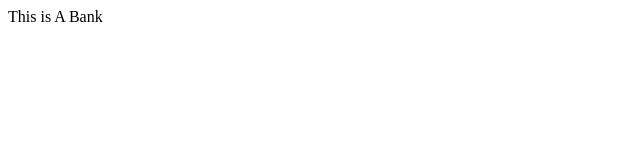
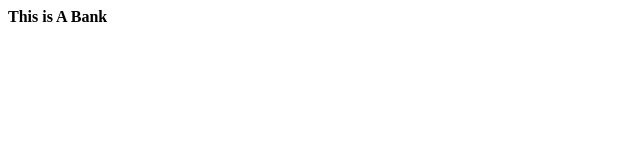
Before and after one commit to davyjonesarr/bank-website, a plain HTML site: page index.html in a window 1280 px wide. Shown: the full height of the page, 0-640 px from the left. Drawn offline with Linux system fonts and the light colour scheme.

Commit message:
Bolded text

```diff
--- a/index.html
+++ b/index.html
@@ -3,7 +3,9 @@
 <head>
 	<title>Bank Website</title>
 </head>
-<body>This is A Bank
+<body><strong>
+	This is A Bank</strong>
+
 
 </body>
 </html>
```
